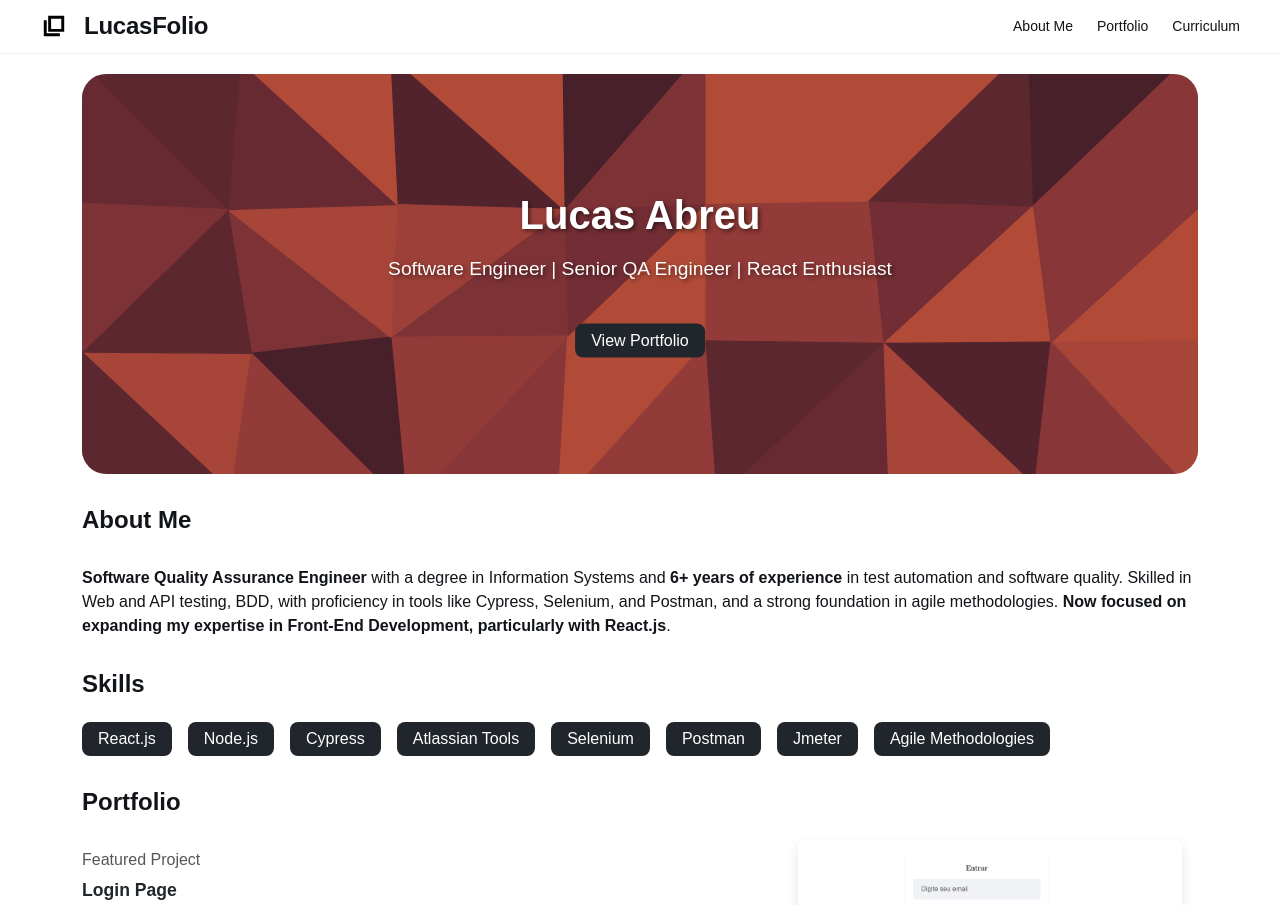
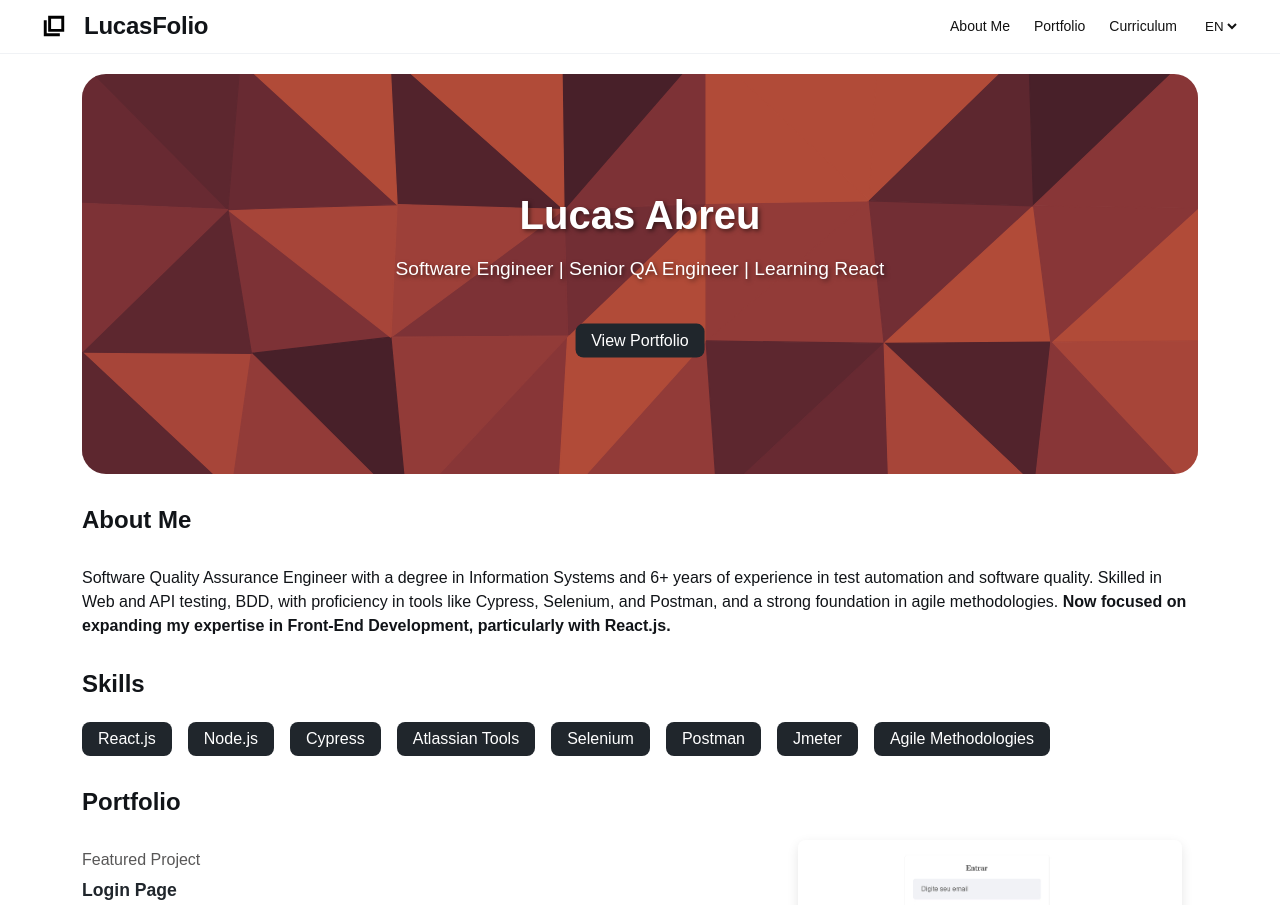
Before and after one commit to lucashabreu22/lucas-portfolio, a React (Vite) app: page / in a window 1280 px wide. Shown: the top 905 px of the page. Built offline with nearby package versions, Linux system fonts and the light colour scheme.

Commit message:
adding the language translation

```diff
--- a/src/components/About/index.jsx
+++ b/src/components/About/index.jsx
@@ -1,6 +1,8 @@
+import { useLanguage } from "../../context/LanguageContext.jsx";
 import "./style.css";
 
 const About = () => {
+  const { t } = useLanguage();
   const skills = [
     "React.js",
     "Node.js",
@@ -15,23 +17,12 @@ const About = () => {
   return (
     <div className="aboutContainer">
       <section id="aboutMe">
-        <h2>About Me</h2>
-        <p>
-          <strong>Software Quality Assurance Engineer</strong> with a degree in
-          Information Systems and <strong>6+ years of experience</strong> in
-          test automation and software quality. Skilled in Web and API testing,
-          BDD, with proficiency in tools like Cypress, Selenium, and Postman,
-          and a strong foundation in agile methodologies.{" "}
-          <strong>
-            Now focused on expanding my expertise in Front-End Development,
-            particularly with React.js
-          </strong>
-          .
-        </p>
+        <h2>{t("aboutTitle")}</h2>
+        <p dangerouslySetInnerHTML={{ __html: t("aboutDescription") }} />
       </section>
 
       <section id="skills">
-        <h2>Skills</h2>
+        <h2>{t("skillsTitle")}</h2>
         <ul className="skillsList">
           {skills.map((skill, index) => (
             <li key={index} className="skillItem">
--- a/src/components/Banner/index.jsx
+++ b/src/components/Banner/index.jsx
@@ -1,13 +1,19 @@
 import bannerImage from "./low-poly-grid-haikei.svg";
+import { useLanguage } from "../../context/LanguageContext.jsx";
 import "./style.css";
 
 const Banner = () => {
+  const { t } = useLanguage();
   return (
     <div className="banner-content">
-      <img src={bannerImage} alt="bannerImage" className="banner-image" />
+      <img
+        src={bannerImage}
+        alt={t("bannerImageAlt")}
+        className="banner-image"
+      />
       <div className="banner-text">
-        <h1>Lucas Abreu</h1>
-        <p>Software Engineer | Senior QA Engineer | React Enthusiast</p>
+        <h1>{t("name")}</h1>
+        <p>{t("jobTitle")}</p>
         <button
           onClick={() =>
             document
@@ -15,7 +21,7 @@ const Banner = () => {
               ?.scrollIntoView({ behavior: "smooth" })
           }
         >
-          View Portfolio
+          {t("viewPortfolio")}
         </button>
       </div>
     </div>
--- a/src/components/Footer/index.jsx
+++ b/src/components/Footer/index.jsx
@@ -1,6 +1,8 @@
+import { useLanguage } from "../../context/LanguageContext.jsx";
 import "./style.css";
 
 const Footer = () => {
+  const { t } = useLanguage();
   return (
     <footer>
       <div className="icons">
@@ -39,7 +41,7 @@ const Footer = () => {
           </div>
         </a>
       </div>
-      <p className="footerText">@2025 Lucas Abreu. All rights reserved.</p>
+      <p className="footerText">{t("footerText")}</p>
     </footer>
   );
 };
--- a/src/components/Header/index.jsx
+++ b/src/components/Header/index.jsx
@@ -1,25 +1,28 @@
 import logoSvg from "./logo.svg";
 import { User, FileUser, ScrollText } from "lucide-react";
+import { useLanguage } from "../../context/LanguageContext.jsx";
 
 import "./style.css";
 
 const Header = () => {
+  const { t, language, setLanguage } = useLanguage();
+
   return (
     <nav className="headerContainer">
       <div className="nameContent">
-        <img src={logoSvg} className="logo" alt="Logo" />
+        <img src={logoSvg} className="logo" alt={t("logoAlt")} />
         <h1>LucasFolio</h1>
       </div>
       <div className="menuContent">
         <ul className="nav-links">
           <li>
             <a href="#aboutMe" aria-label="About Me">
-              About Me
+              {t("about")}
             </a>
           </li>
           <li>
             <a href="#portfolio" aria-label="Portfolio">
-              Portfolio
+              {t("portfolio")}
             </a>
           </li>
           <li>
@@ -29,8 +32,20 @@ const Header = () => {
               rel="noopener noreferrer"
               aria-label="Curriculum LinkedIn Profile"
             >
-              Curriculum
+              {t("curriculum")}
             </a>
+          </li>
+
+          <li>
+            <select
+              value={language}
+              onChange={(e) => setLanguage(e.target.value)}
+              aria-label="Select Language"
+              id="languageSelect"
+            >
+              <option value="en">EN</option>
+              <option value="pt">PT</option>
+            </select>
           </li>
         </ul>
 
@@ -50,6 +65,16 @@ const Header = () => {
           >
             <FileUser />
           </a>
+
+          <select
+            value={language}
+            onChange={(e) => setLanguage(e.target.value)}
+            aria-label="Select Language"
+            id="languageSelect"
+          >
+            <option value="en">EN</option>
+            <option value="pt">PT</option>
+          </select>
         </div>
       </div>
     </nav>
--- a/src/components/Header/style.css
+++ b/src/components/Header/style.css
@@ -48,6 +48,13 @@
   cursor: pointer;
 }
 
+.nav-links select {
+  background: transparent;
+  border: none;
+  cursor: pointer;
+  color: #121212;
+}
+
 @media (max-width: 768px) {
   .nav-links {
     display: none;
@@ -62,4 +69,11 @@
     text-decoration: none;
     color: #121212;
   }
+
+  #languageSelect {
+    background: transparent;
+    border: none;
+    cursor: pointer;
+    color: #121212;
+  }
 }
--- /dev/null
+++ b/src/context/LanguageContext.jsx
@@ -0,0 +1,7 @@
+import { useContext, createContext } from "react";
+
+export const LanguageContext = createContext();
+
+export function useLanguage() {
+  return useContext(LanguageContext);
+}
--- /dev/null
+++ b/src/hooks/LanguageProvider.jsx
@@ -0,0 +1,27 @@
+import { useState } from "react";
+import { translations } from "../i18n/translations.js";
+import { LanguageContext } from "../context/LanguageContext.jsx";
+
+export function LanguageProvider({ children }) {
+  const [language, setLanguage] = useState("en");
+
+  const t = (key, options) => {
+    let translation = translations[language][key] || key;
+
+    // Simple interpolation for {{count}} and pluralization
+    if (options && typeof options.count === "number") {
+      if (options.count !== 1 && translations[language][`${key}_plural`]) {
+        translation = translations[language][`${key}_plural`];
+      }
+      translation = translation.replace("{{count}}", options.count);
+    }
+
+    return translation;
+  };
+
+  return (
+    <LanguageContext.Provider value={{ language, setLanguage, t }}>
+      {children}
+    </LanguageContext.Provider>
+  );
+}
--- /dev/null
+++ b/src/i18n/translations.js
@@ -0,0 +1,85 @@
+export const translations = {
+  en: {
+    // Header
+    about: "About Me",
+    portfolio: "Portfolio",
+    curriculum: "Curriculum",
+
+    // Banner
+    name: "Lucas Abreu",
+    jobTitle: "Software Engineer | Senior QA Engineer | Learning React",
+    viewPortfolio: "View Portfolio",
+
+    // About Me
+    aboutTitle: "About Me",
+    aboutDescription:
+      "Software Quality Assurance Engineer with a degree in Information Systems and 6+ years of experience in test automation and software quality. Skilled in Web and API testing, BDD, with proficiency in tools like Cypress, Selenium, and Postman, and a strong foundation in agile methodologies. <b>Now focused on expanding my expertise in Front-End Development, particularly with React.js.</b>",
+    skillsTitle: "Skills",
+
+    // Portfolio
+    portfolioTitle: "Portfolio",
+    featuredProject: "Featured Project",
+    viewProject: "View Project",
+
+    // Projects
+    loginPageTitle: "Login Page",
+    loginPageDescription:
+      "A simple login page built with React.js. Where the user can register and login, saving the data in localStorage.",
+    searchCepTitle: "Search CEP",
+    searchCepDescription:
+      "A project that allows users to search for Brazilian postal codes (CEP) and view their details.",
+    taskManagerTitle: "Task Manager",
+    taskManagerDescription:
+      "First project with React.js. A simple task manager application.",
+
+    // Footer
+    footerText: "@2025 Lucas Abreu. All rights reserved.",
+
+    // Alt texts and labels
+    logoAlt: "Logo",
+    bannerImageAlt: "Banner Image",
+    projectThumbnailAlt: "Project Thumbnail",
+  },
+  pt: {
+    // Header
+    about: "Sobre Mim",
+    portfolio: "Portfólio",
+    curriculum: "Currículo",
+
+    // Banner
+    name: "Lucas Abreu",
+    jobTitle:
+      "Engenheiro de Software | Engenheiro de QA Sênior | Aprendendo React",
+    viewPortfolio: "Ver Portfólio",
+
+    // About Me
+    aboutTitle: "Sobre Mim",
+    aboutDescription:
+      "Engenheiro de Garantia de Qualidade de Software com formação em Sistemas de Informação e mais de 6 anos de experiência em automação de testes e qualidade de software. Especializado em testes Web e API, BDD, com proficiência em ferramentas como Cypress, Selenium e Postman, e uma base sólida em metodologias ágeis. <b>Agora focado em expandir minha expertise em Desenvolvimento Front-End, particularmente com React.js.</b>",
+    skillsTitle: "Habilidades",
+
+    // Portfolio
+    portfolioTitle: "Portfólio",
+    featuredProject: "Projeto em Destaque",
+    viewProject: "Ver Projeto",
+
+    // Projects
+    loginPageTitle: "Página de Login",
+    loginPageDescription:
+      "Uma página de login simples construída com React.js. Onde o usuário pode se registrar e fazer login, salvando os dados no localStorage.",
+    searchCepTitle: "Buscar CEP",
+    searchCepDescription:
+      "Um projeto que permite aos usuários pesquisar códigos postais brasileiros (CEP) e visualizar seus detalhes.",
+    taskManagerTitle: "Gerenciador de Tarefas",
+    taskManagerDescription:
+      "Primeiro projeto com React.js. Uma aplicação simples de gerenciador de tarefas.",
+
+    // Footer
+    footerText: "@2025 Lucas Abreu. Todos os direitos reservados.",
+
+    // Alt texts and labels
+    logoAlt: "Logo",
+    bannerImageAlt: "Imagem do Banner",
+    projectThumbnailAlt: "Miniatura do Projeto",
+  },
+};
--- a/src/main.jsx
+++ b/src/main.jsx
@@ -2,9 +2,12 @@ import { StrictMode } from "react";
 import { createRoot } from "react-dom/client";
 import "./index.css";
 import App from "./App.jsx";
+import { LanguageProvider } from "./hooks/LanguageProvider.jsx";
 
 createRoot(document.getElementById("root")).render(
   <StrictMode>
-    <App />
+    <LanguageProvider>
+      <App />
+    </LanguageProvider>
   </StrictMode>
 );
```
Also changed, not shown: src/components/Portfolio/index.jsx (+16 -17 lines).
